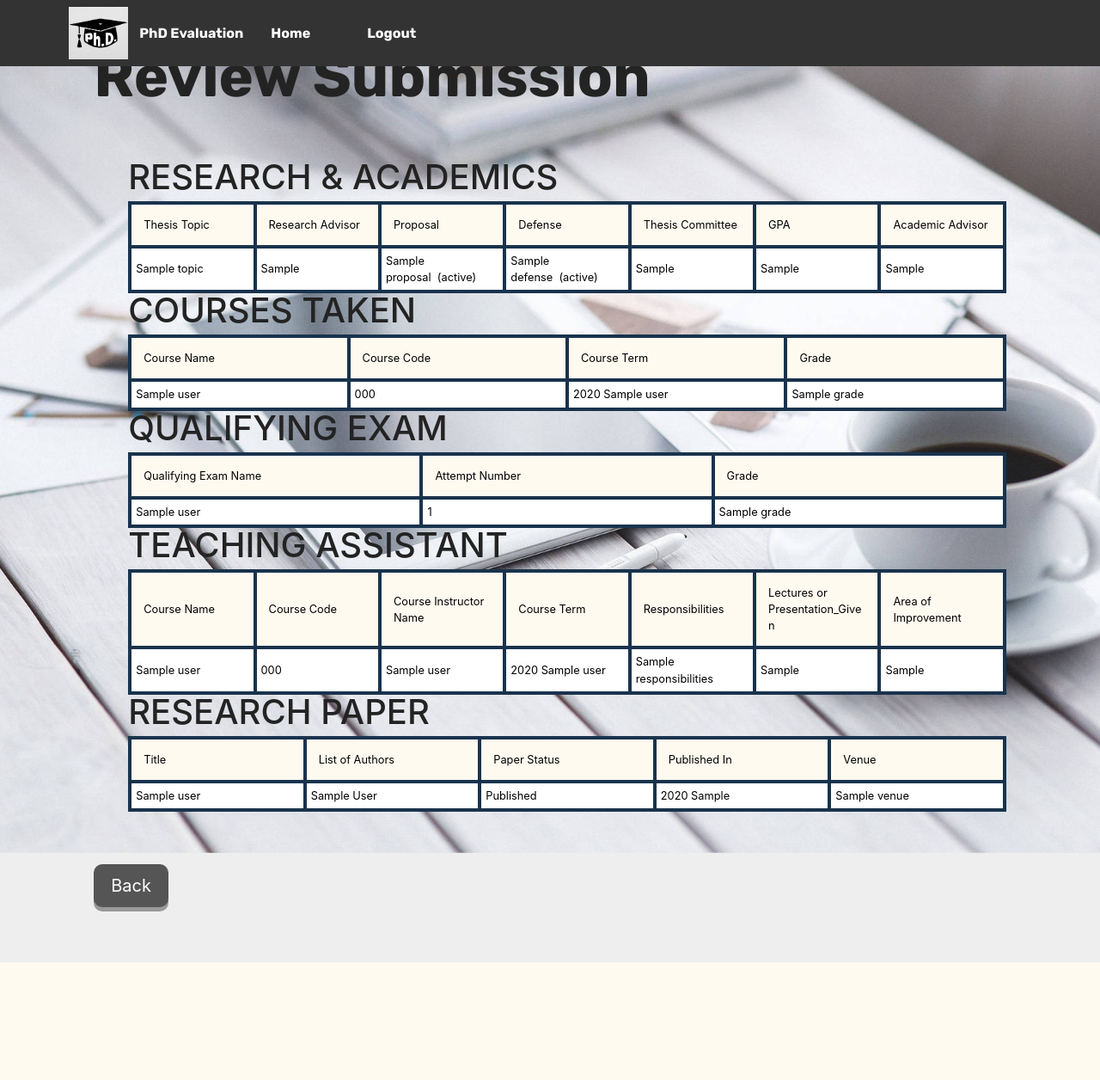
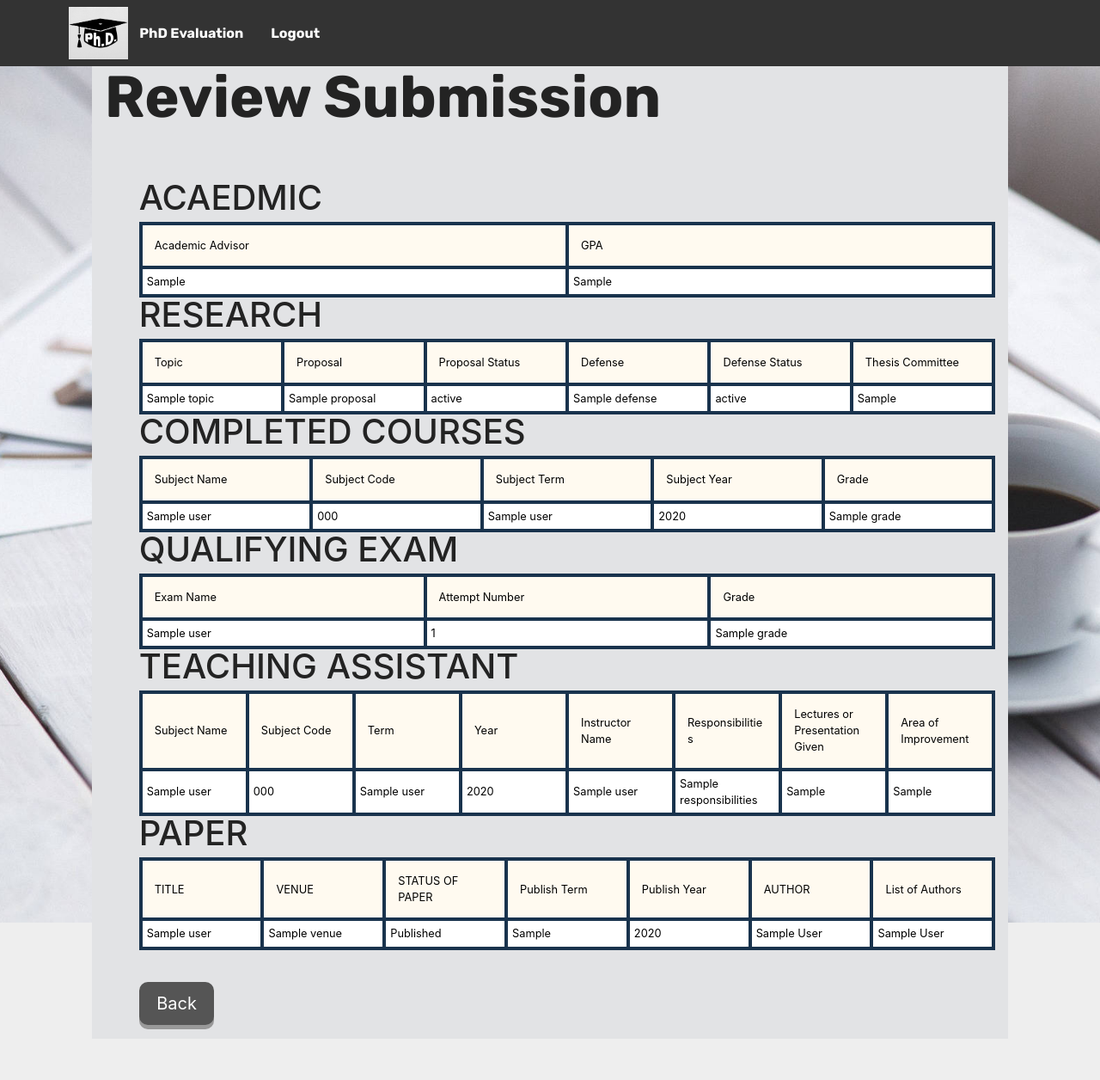
Before and after one commit to Pratik7394/ProgressEvaluationSystem, a Django app: template templates/questionnaire/review.html in a window 1280 px wide. Shown: the whole page at 86% size. Before the commit the page ends 1119 px from the top, so only its background shows below. Run offline with Django 3.2, Linux system fonts and the light colour scheme; the template is opened without the code that fills it: most values are stand-ins (such as "Sample title", 1, 10 or a date in 2020); some libraries are stand-ins or nearby versions.

Commit message:
Submit Review Logic Fix/Done, Template Fix
Review button will be shown now at the place of submit button in table.
Fixed the review template design. Now review has same look as submission view.
Fixed submit button logic in questionnaire view.py.
Fixed button alignment with table for Home student, submissionview and review.

```diff
--- a/templates/questionnaire/review.html
+++ b/templates/questionnaire/review.html
@@ -7,14 +7,8 @@
 <head>
     <!-- Dont remove this: Divyarth Singh -->
     <!-- Site made with Mobirise Website Builder v4.9.7, https://mobirise.com -->
-    <meta charset="UTF-8">
-    <meta http-equiv="X-UA-Compatible" content="IE=edge">
-    <meta name="generator" content="Mobirise v4.9.7, mobirise.com">
-    <meta name="viewport" content="width=device-width, initial-scale=1, minimum-scale=1">
-    <link rel="shortcut icon" href="{% static 'assets/images/logo2.png' %}" type="image/x-icon">
-    <meta name="description" content="">
 
-    <title>Submission View</title>
+    <title>Submission Review</title>
     <link rel="stylesheet" href="{% static 'assets/web/assets/mobirise-icons/mobirise-icons.css' %}">
     <link rel="stylesheet" href="{% static 'assets/tether/tether.min.css' %}">
     <link rel="stylesheet" href="{% static 'assets/bootstrap/css/bootstrap.min.css' %}">
@@ -30,9 +24,12 @@
             table-layout: fixed;
             width: 100%;
         }
-    </style>
 
-    <style>
+        div.ex1 {
+            width: 1500px;
+            margin: auto;
+        }
+
         table, td, th {
             border: 4px solid #19334d;
             text-align: left;
@@ -63,6 +60,10 @@
         tr:hover td {
             background-color: floralwhite;
         }
+
+        .bg {
+            background-color: #e2e3e5;
+        }
     </style>
 
     <style>
@@ -80,12 +81,6 @@
         <button class="navbar-toggler navbar-toggler-right" type="button" data-toggle="collapse"
                 data-target="#navbarSupportedContent" aria-controls="navbarSupportedContent" aria-expanded="false"
                 aria-label="Toggle navigation">
-            <div class="hamburger">
-                <span></span>
-                <span></span>
-                <span></span>
-                <span></span>
-            </div>
         </button>
         <div class="menu-logo">
             <div class="navbar-brand">
@@ -100,85 +95,101 @@
                     </a>
                 </span>
                 <span class="navbar-caption-wrap">
-                    <a class="navbar-caption text-white display-4" href="{% url 'questionnaire:studentHome' %}">
-                        Home
-                    </a>
-                </span>
-                <span class="navbar-caption-wrap">
                     <a class="navbar-caption text-white display-4" href="{% url 'registration:userLogout' %}">
                         Logout
                     </a>
-                </span></div>
+                </span>
+            </div>
         </div>
     </nav>
-
-
 </section>
+<br>
 
 <!-- Dont remove this: Divyarth Singh -->
 {#<section class="engine"><a href="https://mobirise.info/j">website templates</a></section>#}
 <section class="cid-qTkA127IK8 mbr-fullscreen mbr-parallax-background" id="header2-1">
 
-
-    {#    <div class="container align-center">#}
-    <div class="row justify-content-md-center">
-        <div class="mbr-white col-md-10">
+    <div class="row justify-content-md-center ex1">
+        <div class="mbr-white col-md-10 bg">
             <h1 class="mbr-section-title mbr-bold pb-3 mbr-fonts-style display-1">Review Submission</h1>
-
             <p class="mbr-text pb-3 mbr-fonts-style display-5">
             <div align="left">
                 <ul>
                     <b>
                         <blackcolor>
-                            <h1>RESEARCH & ACADEMICS</h1>
+                            <h1>ACAEDMIC</h1>
                             <table class="d">
                                 <thead>
                                 <tr>
-                                    <th>Thesis Topic</th>
-                                    <th>Research Advisor</th>
-                                    <th>Proposal</th>
-                                    <th>Defense</th>
-                                    <th>Thesis Committee</th>
+                                    <th>Academic Advisor</th>
                                     <th>GPA</th>
-                                    <th>Academic Advisor</th>
                                 </tr>
                                 </thead>
                                 <tbody>
-                                {% for data in research_dict %}
+                                {% for user in research_dict %}
                                     <tr>
-                                        <td>{{ data.Topic }}</td>
-                                        <td>{{ data.Current_Research_Advisor }}</td>
-                                        <td>{{ data.Proposal }}&nbsp&nbsp({{ data.Proposal_Status }})</td>
-                                        <td>{{ data.Defense }}&nbsp&nbsp({{ data.Defense_Status }})</td>
-                                        <td>{{ data.Thesis_Committee }}</td>
-                                        <td>{{ data.Current_GPA }}</td>
-                                        <td>{{ data.Current_Academic_Advisor }}</td>
+                                        <td>{{ user.Current_Academic_Advisor }} </td>
+                                        <td>{{ user.Current_GPA }} </td>
+                                    </tr>
                                 {% empty %}
-                                        <td colspan="7">No data</td>
+                                    <tr>
+                                        <td colspan="2">No data</td>
                                     </tr>
                                 {% endfor %}
-                                </tbody>
                             </table>
 
-                            <h1>COURSES TAKEN</h1>
+                            <h1>RESEARCH</h1>
                             <table class="d">
                                 <thead>
                                 <tr>
-                                    <th>Course Name</th>
-                                    <th>Course Code</th>
-                                    <th>Course Term</th>
+                                    <th>Topic</th>
+                                    <th>Proposal</th>
+                                    <th>Proposal Status</th>
+                                    <th>Defense</th>
+                                    <th>Defense Status</th>
+                                    <th>Thesis Committee</th>
+                                </tr>
+                                </thead>
+                                <tbody>
+                                {% for user in research_dict %}
+                                    <tr>
+                                        <td>{{ user.Topic }} </td>
+                                        <td>{{ user.Proposal }} </td>
+                                        <td>{{ user.Proposal_Status }} </td>
+                                        <td>{{ user.Defense }} </td>
+                                        <td>{{ user.Defense_Status }} </td>
+                                        <td>{{ user.Thesis_Committee }} </td>
+                                    </tr>
+                                {% empty %}
+                                    <tr>
+                                        <td colspan="6">No data</td>
+                                    </tr>
+                                {% endfor %}
+                            </table>
+
+                            <h1>COMPLETED COURSES</h1>
+                            <table class="d">
+                                <thead>
+                                <tr>
+                                    <th>Subject Name</th>
+                                    <th>Subject Code</th>
+                                    <th>Subject Term</th>
+                                    <th>Subject Year</th>
                                     <th>Grade</th>
                                 </tr>
                                 </thead>
                                 <tbody>
-                                {% for data in course_dict %}
+                                {% for user in course_dict %}
                                     <tr>
-                                        <td>{{ data.Subject_Name }}</td>
-                                        <td>{{ data.Subject_Code }}</td>
-                                        <td>{{ data.Subject_Year }}&nbsp{{ data.Subject_Term }}</td>
-                                        <td>{{ data.Grade }}</td>
+                                        <td>{{ user.Subject_Name }}</td>
+                                        <td>{{ user.Subject_Code }}</td>
+                                        <td>{{ user.Subject_Term }}</td>
+                                        <td>{{ user.Subject_Year }}</td>
+                                        <td>{{ user.Grade }}</td>
+                                    </tr>
                                 {% empty %}
-                                        <td colspan="4">No data</td>
+                                    <tr>
+                                        <td colspan="5">No data</td>
                                     </tr>
                                 {% endfor %}
                             </table>
@@ -187,18 +198,20 @@
                             <table class="d">
                                 <thead>
                                 <tr>
-                                    <th>Qualifying Exam Name</th>
+                                    <th>Exam Name</th>
                                     <th>Attempt Number</th>
                                     <th>Grade</th>
                                 </tr>
                                 </thead>
                                 <tbody>
-                                {% for data in examAttempt_dict %}
+                                {% for user in examAttempt_dict %}
                                     <tr>
-                                        <td>{{ data.Exam_Name }}</td>
-                                        <td>{{ data.Attempt_Number }}</td>
-                                        <td>{{ data.Grade }}</td>
+                                        <td>{{ user.Exam_Name }}</td>
+                                        <td>{{ user.Attempt_Number }}</td>
+                                        <td>{{ user.Grade }}</td>
+                                    </tr>
                                 {% empty %}
+                                    <tr>
                                         <td colspan="3">No data</td>
                                     </tr>
                                 {% endfor %}
@@ -208,52 +221,62 @@
                             <table class="d">
                                 <thead>
                                 <tr>
-                                    <th>Course Name</th>
-                                    <th>Course Code</th>
-                                    <th>Course Instructor Name</th>
-                                    <th>Course Term</th>
+                                    <th>Subject Name</th>
+                                    <th>Subject Code</th>
+                                    <th>Term</th>
+                                    <th>Year</th>
+                                    <th>Instructor Name</th>
                                     <th>Responsibilities</th>
-                                    <th>Lectures or Presentation_Given</th>
+                                    <th>Lectures or Presentation Given</th>
                                     <th>Area of Improvement</th>
                                 </tr>
                                 </thead>
                                 <tbody>
-                                {% for data in techingAssistant_dict %}
+                                {% for user in techingAssistant_dict %}
                                     <tr>
-                                        <td>{{ data.Subject_Name }} </td>
-                                        <td>{{ data.Subject_Code }} </td>
-                                        <td>{{ data.Instructor_Name }} </td>
-                                        <td>{{ data.Subject_Year }}&nbsp{{ data.Subject_Term }} </td>
-                                        <td>{{ data.Responsibilities }} </td>
-                                        <td>{{ data.Lecture_or_Presentation_Given }} </td>
-                                        <td>{{ data.Area_of_Improvement }}</td>
+                                        <td>{{ user.Subject_Name }} </td>
+                                        <td>{{ user.Subject_Code }} </td>
+                                        <td>{{ user.Subject_Term }} </td>
+                                        <td>{{ user.Subject_Year }} </td>
+                                        <td>{{ user.Instructor_Name }} </td>
+                                        <td>{{ user.Responsibilities }} </td>
+                                        <td>{{ user.Lecture_or_Presentation_Given }} </td>
+                                        <td>{{ user.Area_of_Improvement }}</td>
+                                    </tr>
                                 {% empty %}
-                                        <td colspan="7">No data</td>
+                                    <tr>
+                                        <td colspan="8">No data</td>
                                     </tr>
                                 {% endfor %}
                             </table>
 
-                            <h1>RESEARCH PAPER</h1>
+                            <h1>PAPER</h1>
                             <table class="d">
                                 <thead>
                                 <tr>
-                                    <th>Title</th>
+                                    <th>TITLE</th>
+                                    <th>VENUE</th>
+                                    <th>STATUS OF PAPER</th>
+                                    <th>Publish Term</th>
+                                    <th>Publish Year</th>
+                                    <th>AUTHOR</th>
                                     <th>List of Authors</th>
-                                    <th>Paper Status</th>
-                                    <th>Published In</th>
-                                    <th>Venue</th>
                                 </tr>
                                 </thead>
                                 <tbody>
-                                {% for data in paper_dict %}
+                                {% for user in paper_dict %}
                                     <tr>
-                                        <td>{{ data.Title }}</td>
-                                        <td>{{ data.List_of_Authors }}</td>
-                                        <td>{{ data.Status_of_Paper }}</td>
-                                        <td>{{ data.Publish_Year }}&nbsp{{ data.Publish_Term }} </td>
-                                        <td>{{ data.Venue }}</td>
+                                        <td>{{ user.Title }}</td>
+                                        <td>{{ user.Venue }}</td>
+                                        <td>{{ user.Status_of_Paper }}</td>
+                                        <td>{{ user.Publish_Term }}</td>
+                                        <td>{{ user.Publish_Year }}</td>
+                                        <td>{{ user.Author }}</td>
+                                        <td>{{ user.List_of_Authors }}</td>
+                                    </tr>
                                 {% empty %}
-                                        <td colspan="5">No data</td>
+                                    <tr>
+                                        <td colspan="7">No data</td>
                                     </tr>
                                 {% endfor %}
                             </table>
@@ -263,29 +286,26 @@
                 </ul>
             </div>
 
-
-            <br>
             <div align="left">
                 <form class="form" role="form" autocomplete="off" method="post"
                       enctype="multipart/form-data">
                     {% csrf_token %}
-                    <div class="form-group">
-                        <button type="submit" class="button">
+                &nbsp&nbsp&nbsp&nbsp&nbsp&nbsp&nbsp&nbsp
+                        <button type="submit" class="button" name="var">
                             Back
                         </button>
                         &nbsp&nbsp&nbsp&nbsp
-
                         {% for submission in submissionList %}
                             {% if submission.status == "Saved" %}
                                 &nbsp&nbsp&nbsp&nbsp
-                            <button type="submit" class="button" name="submit"
+                                <button type="submit" class="button" name="var"
                                         onclick="return confirm('Are you sure you want to submit questionnaire?' +
-                                    '\nYou can\'t modify your data after this.')" value= {{submission.id}}>
+                                    '\nYou can\'t modify your data after this.')" value= {{ submission.id }}submit>
                                     Submit
                                 </button>
                             {% endif %}
                         {% endfor %}
-                    </div>
+
                 </form>
             </div>
             </p>
--- a/templates/questionnaire/submissionView.html
+++ b/templates/questionnaire/submissionView.html
@@ -294,6 +294,7 @@
                     <form class="form" role="form" autocomplete="off" method="post"
                           enctype="multipart/form-data">
                         {% csrf_token %}
+                        &nbsp&nbsp&nbsp
                         <button type="submit" class="button" name="back">
                             Back
                         </button>
```
Also changed, not shown: questionnaire/views.py (+13 -24 lines), templates/registration/homeStudent.html (+9 -5 lines). Lines whose indentation alone changed are shown as unchanged.
